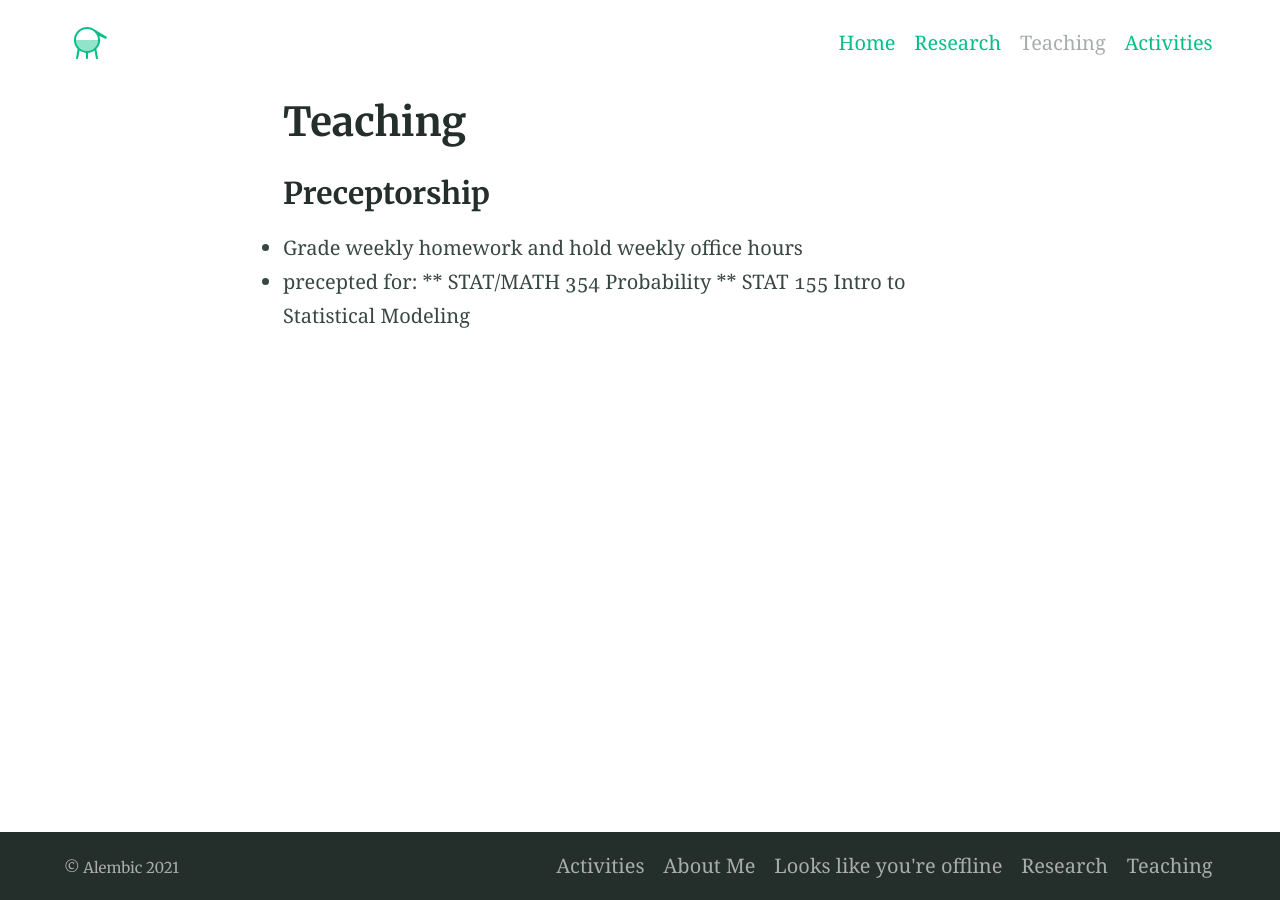
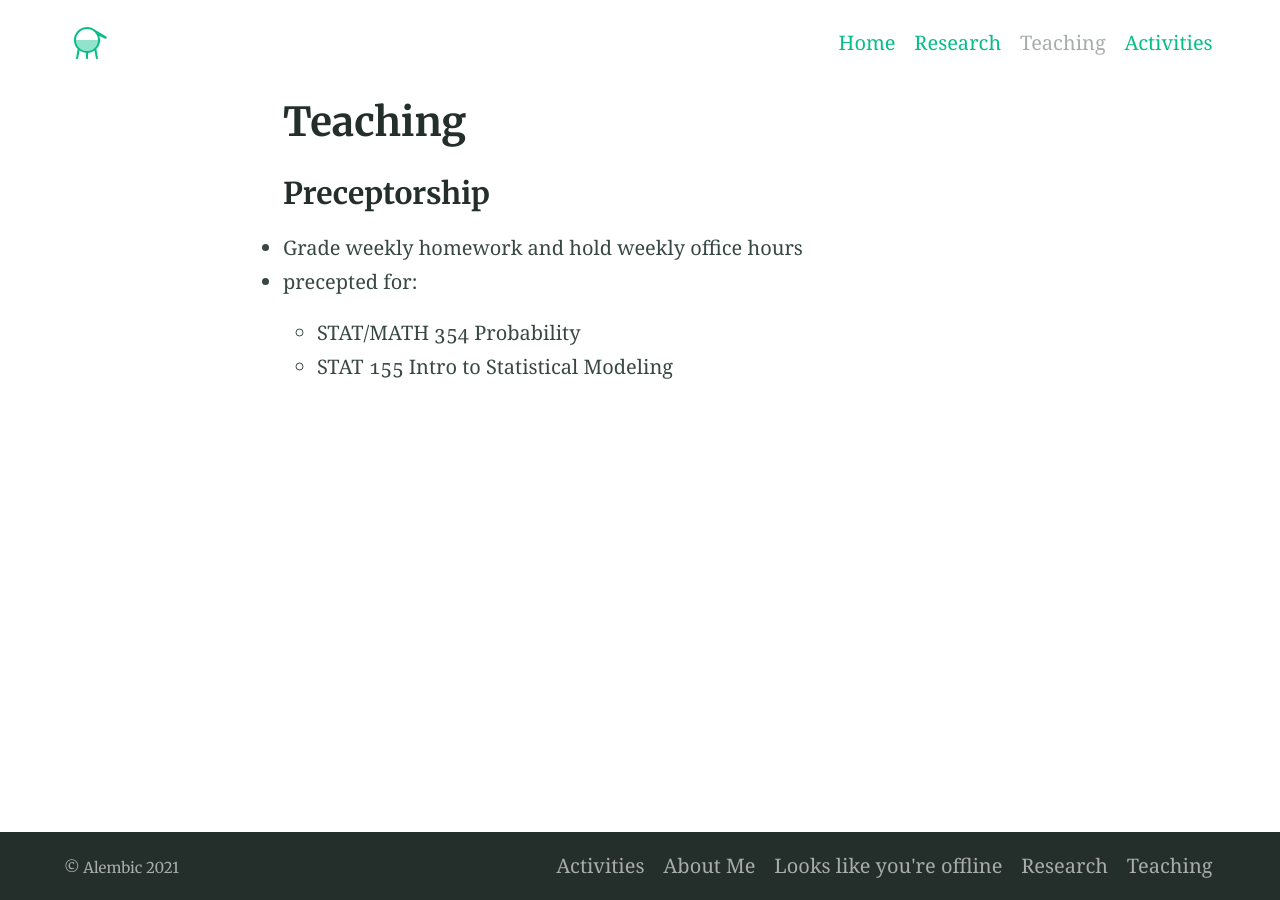
Before and after one commit to Connie-Zhang/Connie-Zhang.github.io, a Jekyll site: the page built from teaching.md, in a window 1280 px wide. Built offline with Jekyll 4.4.1, drawn with Linux system fonts in a browser that asks for light colours.

```diff
--- a/teaching.md
+++ b/teaching.md
@@ -5,5 +5,5 @@ excerpt: ""
 ### Preceptorship
 * Grade weekly homework and hold weekly office hours
 * precepted for:
-** STAT/MATH 354 Probability
-** STAT 155 Intro to Statistical Modeling
+  * STAT/MATH 354 Probability
+  * STAT 155 Intro to Statistical Modeling
```
